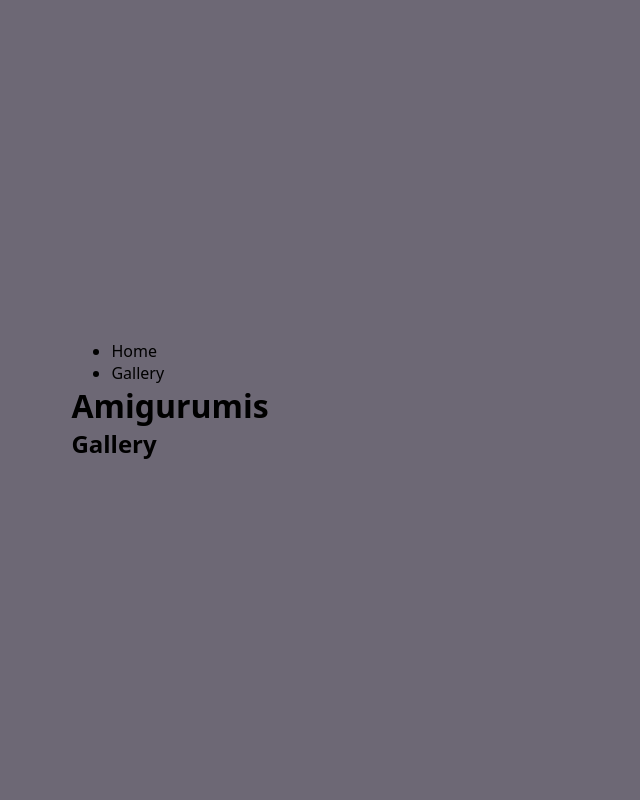
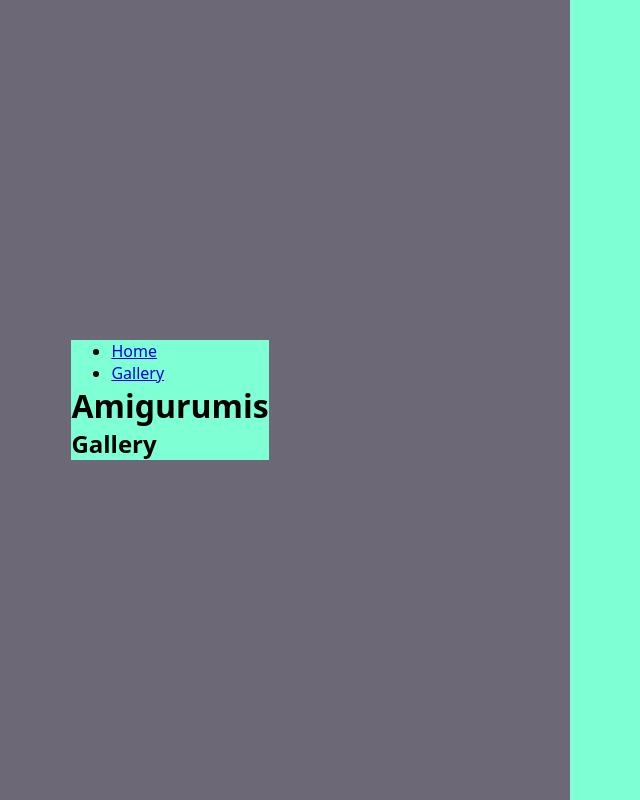
Before and after one commit to isdi-coders-2023/Silvia-Oliva-Final-Project-front-202301-mad, a React (Create React App) app: page /gallery in a window 1280 px wide. Shown: the whole page, without its empty margins (230-870 px from the left). Built offline with nearby package versions, Linux system fonts and the light colour scheme.

Commit message:
add menu style

```diff
--- a/src/components/menu/menu.module.scss
+++ b/src/components/menu/menu.module.scss
@@ -0,0 +1,3 @@
+* {
+  background-color: aquamarine;
+}
--- a/src/components/menu/menu.tsx
+++ b/src/components/menu/menu.tsx
@@ -1,3 +1,4 @@
+import { Link } from "react-router-dom";
 import { MenuOption } from "../app/app";
 import "./menu.module.scss";
 
@@ -10,7 +11,11 @@ export function Menu({ options }: MenuProps) {
     <nav>
       <ul>
         {options.map((item) => (
-          <li key={item.label}>{item.label}</li>
+          <li key={item.label}>
+            <Link to={item.path}>
+              <p>{item.label}</p>
+            </Link>
+          </li>
         ))}
       </ul>
     </nav>
```
